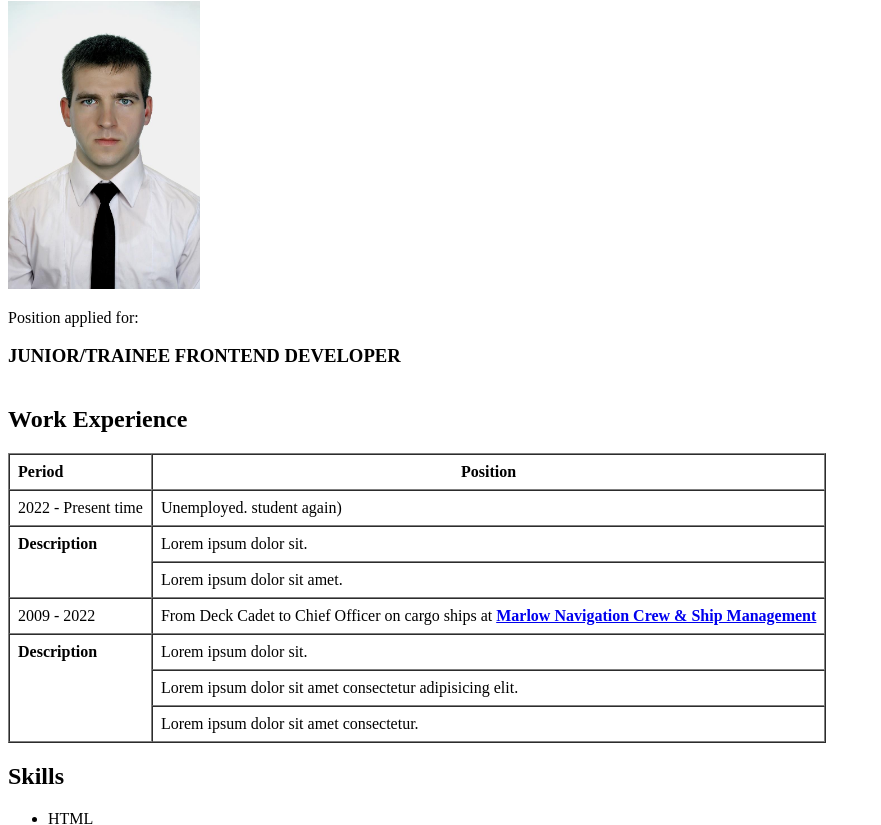
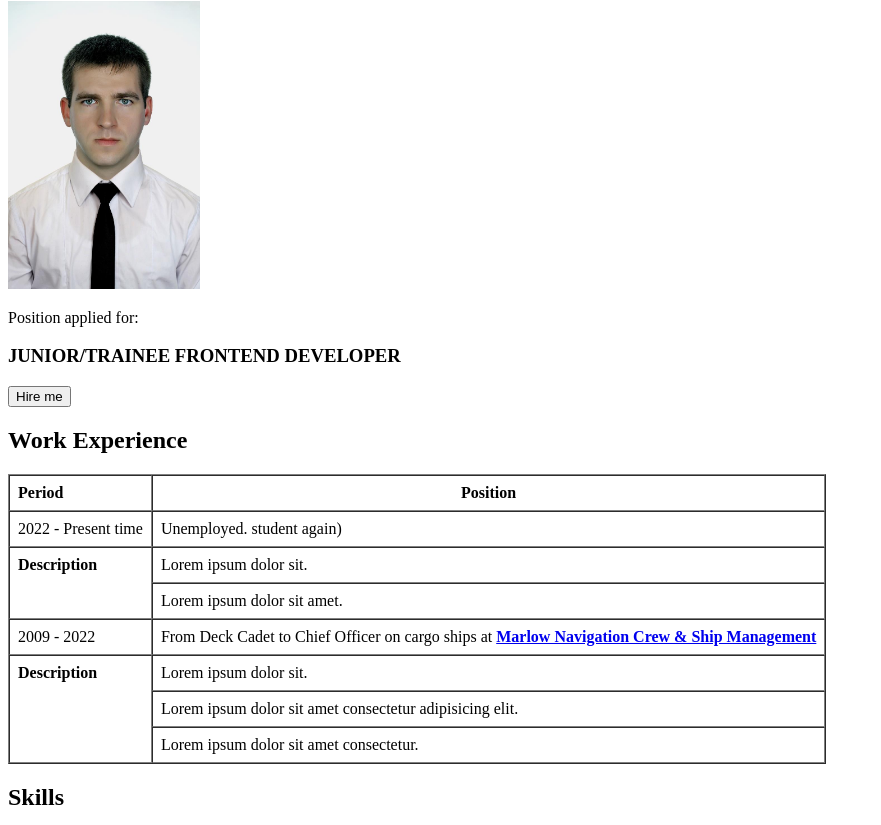
Before and after one commit to RomanGaram/Roman_Garam_Robot_Dreams, a plain HTML site: page index_lesson_4&5.html in a window 1280 px wide. Shown: the part 79-904 px from the top of the page, without its empty margins (0-881 px from the left). Drawn offline with Linux system fonts and the light colour scheme.

Commit message:
add button

```diff
--- a/index_lesson_4&5.html
+++ b/index_lesson_4&5.html
@@ -21,6 +21,8 @@
                     <p>Position applied for:</p>
                     <h3>JUNIOR/TRAINEE FRONTEND DEVELOPER</h3>
                 </div>
+                <form action="./index_lesson_6.html" method="get" target="_blank">
+                    <button type="submit">Hire me</button>
                 <section id="work_exp">
                     <table border="1" cellspacing="0" cellpadding="8px">
                         <caption>
```
